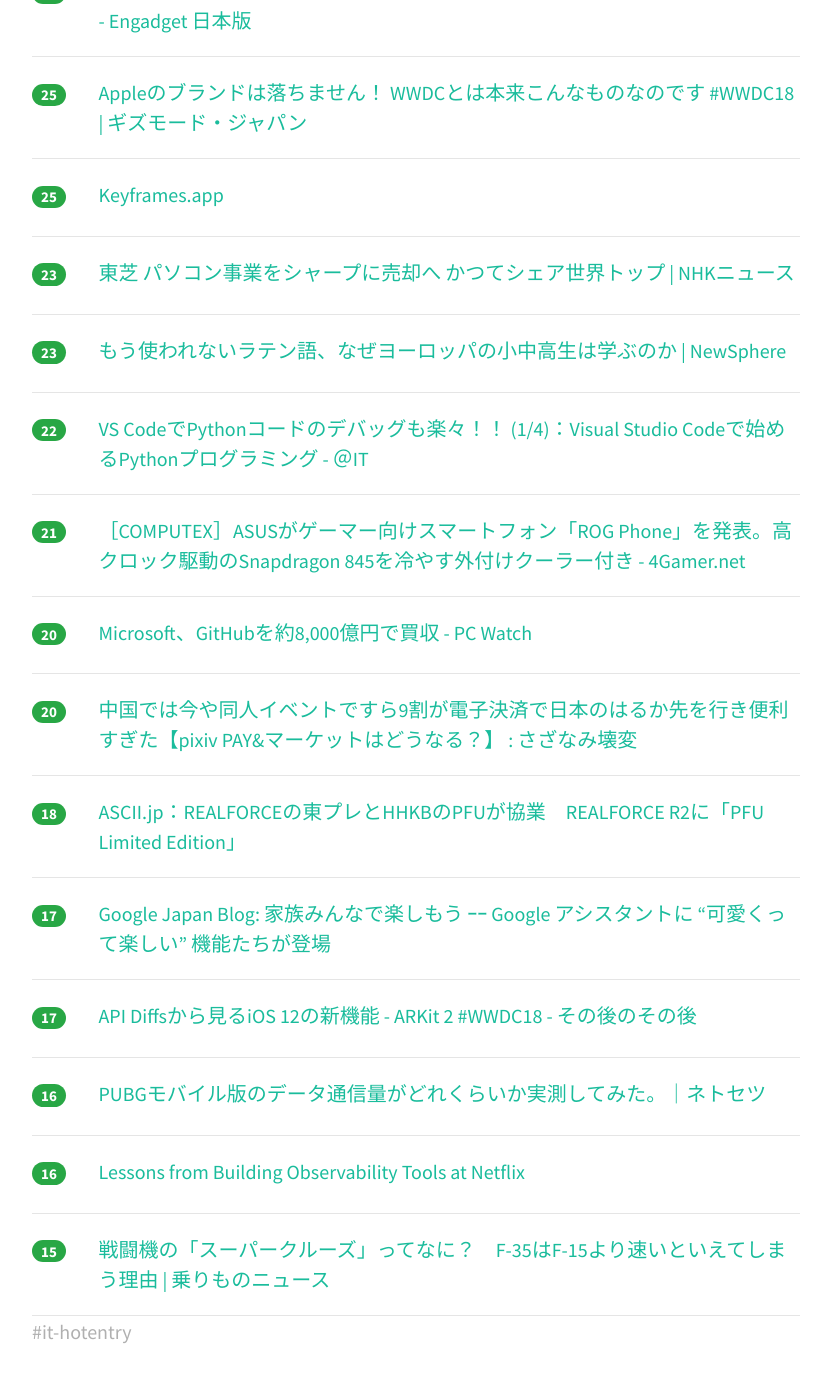
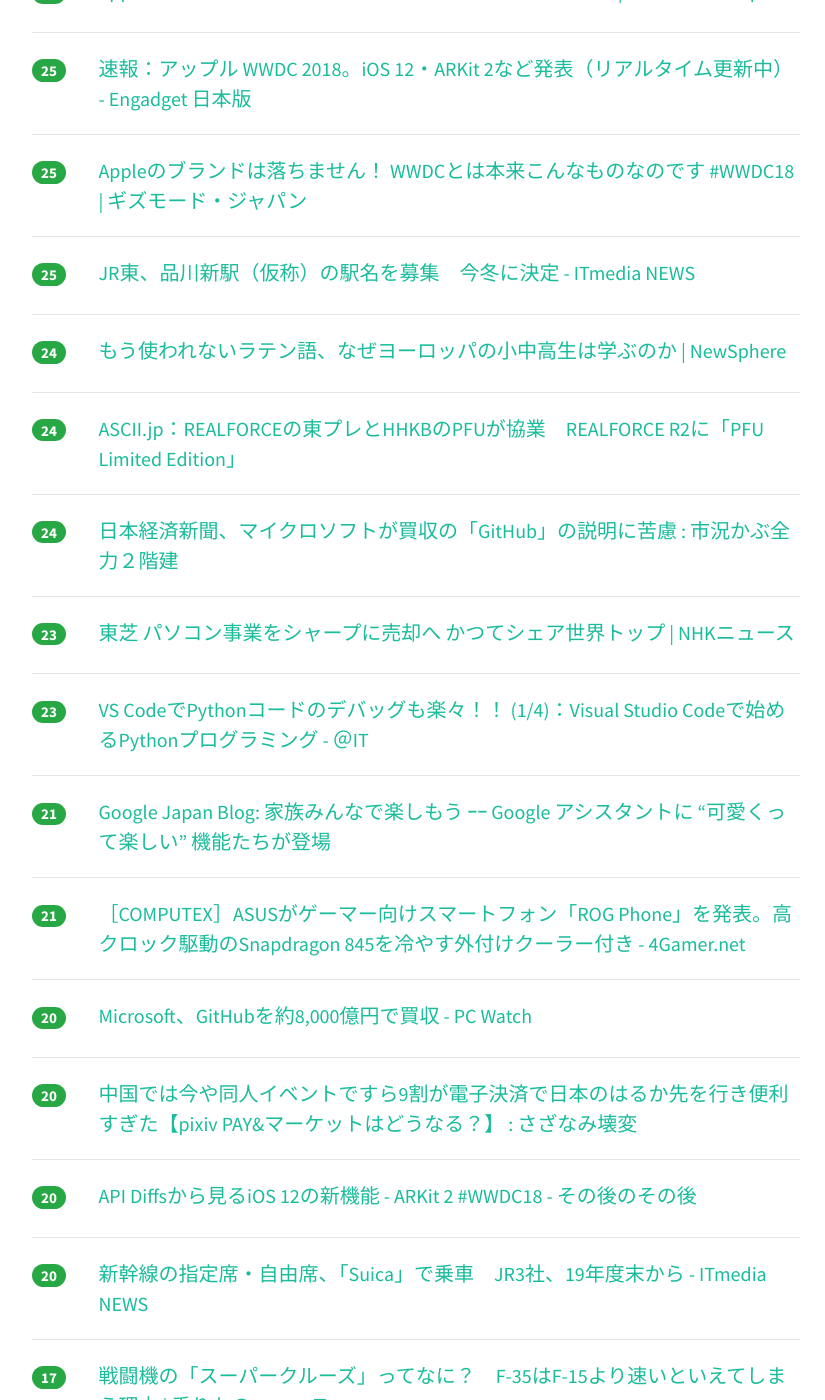
Before and after one commit to yatta47/hatena-matome-site, a Jekyll site: the page built from _posts/2018-06-05-hatena.md, in a window 1280 px wide and 1400 px high, scrolled down 3199 px. Shown: the whole window, without its empty margins (224-1049 px from the left). Built offline with Jekyll 4.4.1, drawn with Linux system fonts in a browser that asks for light colours; nearby versions of some CDN libraries; some of the changed text lies outside the part shown.

Commit message:
Updated 2018-06-05

```diff
--- a/_posts/2018-06-05-hatena.md
+++ b/_posts/2018-06-05-hatena.md
@@ -1,44 +1,54 @@
 ---
 layout: post
 title:  "2018-06-05 はてぶIT"
-date:   2018-06-05 17:01:06
+date:   2018-06-05 18:00:52
 tags: [it-hotentry]
 ---
-45 件のデータあり
+49 件のデータあり
 
 <hr><div class="row">
-<div class="col-1"><span class="badge badge-pill badge-success h2">498</span></div>
+<div class="col-1"><span class="badge badge-pill badge-success h2">504</span></div>
 <div class="col-11"><a href='https://www.nikkei.com/article/DGXMZO31366610V00C18A6FF8000/' target='_blank'>マイクロソフト、開発者向け共有サイト買収　8200億円　　：日本経済新聞</a></div>
 </div>
 <hr>
 <div class="row">
-<div class="col-1"><span class="badge badge-pill badge-success h2">157</span></div>
+<div class="col-1"><span class="badge badge-pill badge-success h2">159</span></div>
 <div class="col-11"><a href='https://www.nikkei.com/article/DGXMZO3136661005062018FF8000/' target='_blank'>マイクロソフト、設計図共有サイトを8200億円で買収　　：日本経済新聞</a></div>
 </div>
 <hr>
 <div class="row">
-<div class="col-1"><span class="badge badge-pill badge-success h2">140</span></div>
+<div class="col-1"><span class="badge badge-pill badge-success h2">141</span></div>
 <div class="col-11"><a href='https://www.gizmodo.jp/2018/06/wwdc18-apple-product.html' target='_blank'>WWDC18終了。本日発表された新製品まとめ | ギズモード・ジャパン</a></div>
 </div>
 <hr>
 <div class="row">
-<div class="col-1"><span class="badge badge-pill badge-success h2">124</span></div>
+<div class="col-1"><span class="badge badge-pill badge-success h2">135</span></div>
 <div class="col-11"><a href='https://www.buzzfeed.com/jp/yuikashima/apple2018wwdc' target='_blank'>ここがスゴいよiPhone＆iPadの新機能！ Apple発表会で発表されたこと、1分で説明します</a></div>
 </div>
 <hr>
 <div class="row">
-<div class="col-1"><span class="badge badge-pill badge-success h2">98</span></div>
+<div class="col-1"><span class="badge badge-pill badge-success h2">100</span></div>
 <div class="col-11"><a href='https://qiita.com/tamura__246/items/0c0df9f1a774ced07b0f' target='_blank'>バグだらけのWebアプリケーションをDjango 2（Python 3）で実装してみました</a></div>
 </div>
 <hr>
 <div class="row">
-<div class="col-1"><span class="badge badge-pill badge-success h2">94</span></div>
+<div class="col-1"><span class="badge badge-pill badge-success h2">96</span></div>
 <div class="col-11"><a href='http://www.cocoamocchi.com/entry/owabi' target='_blank'>拡散された記事についておわび - ここもちろぐ</a></div>
 </div>
 <hr>
 <div class="row">
-<div class="col-1"><span class="badge badge-pill badge-success h2">80</span></div>
+<div class="col-1"><span class="badge badge-pill badge-success h2">88</span></div>
+<div class="col-11"><a href='http://www.itmedia.co.jp/news/articles/1806/05/news069.html' target='_blank'>GitHubは「設計図共有サイト」？　日経記事の見出しが話題に　その後修正 - ITmedia NEWS</a></div>
+</div>
+<hr>
+<div class="row">
+<div class="col-1"><span class="badge badge-pill badge-success h2">85</span></div>
 <div class="col-11"><a href='https://dekiru.net/article/16609/' target='_blank'>【新機能】PC版「Googleフォト」がPWA化、まるでネイティブアプリに変身！ | できるネット</a></div>
+</div>
+<hr>
+<div class="row">
+<div class="col-1"><span class="badge badge-pill badge-success h2">82</span></div>
+<div class="col-11"><a href='https://kurasheep.com/dmca-mycase/' target='_blank'>噂の『DMCA悪用』によってブログ記事が検索結果から削除された話 | Kurasheep</a></div>
 </div>
 <hr>
 <div class="row">
@@ -47,13 +57,8 @@ tags: [it-hotentry]
 </div>
 <hr>
 <div class="row">
-<div class="col-1"><span class="badge badge-pill badge-success h2">79</span></div>
-<div class="col-11"><a href='http://www.itmedia.co.jp/news/articles/1806/05/news069.html' target='_blank'>GitHubは「設計図共有サイト」？　日経記事の見出しが話題に　その後修正 - ITmedia NEWS</a></div>
-</div>
-<hr>
-<div class="row">
-<div class="col-1"><span class="badge badge-pill badge-success h2">76</span></div>
-<div class="col-11"><a href='https://kurasheep.com/dmca-mycase/' target='_blank'>噂の『DMCA悪用』によってブログ記事が検索結果から削除された話 | Kurasheep</a></div>
+<div class="col-1"><span class="badge badge-pill badge-success h2">77</span></div>
+<div class="col-11"><a href='https://anond.hatelabo.jp/20180604223911' target='_blank'>DDD は間違いなくクソ</a></div>
 </div>
 <hr>
 <div class="row">
@@ -62,38 +67,38 @@ tags: [it-hotentry]
 </div>
 <hr>
 <div class="row">
-<div class="col-1"><span class="badge badge-pill badge-success h2">64</span></div>
-<div class="col-11"><a href='https://anond.hatelabo.jp/20180604223911' target='_blank'>DDD は間違いなくクソ</a></div>
+<div class="col-1"><span class="badge badge-pill badge-success h2">66</span></div>
+<div class="col-11"><a href='https://employment.en-japan.com/engineerhub/entry/2018/06/05/110000' target='_blank'>PWAで表示速度が2倍に！ スピード改善を妥協しない日経電子版に学ぶ、PWAのメリット＆デメリット - エンジニアHub｜若手Webエンジニアのキャリアを考える！</a></div>
 </div>
 <hr>
 <div class="row">
-<div class="col-1"><span class="badge badge-pill badge-success h2">54</span></div>
+<div class="col-1"><span class="badge badge-pill badge-success h2">59</span></div>
+<div class="col-11"><a href='https://pc.watch.impress.co.jp/docs/news/1125655.html' target='_blank'>Apple、“ダークモード”搭載の「macOS Mojave」 - PC Watch</a></div>
+</div>
+<hr>
+<div class="row">
+<div class="col-1"><span class="badge badge-pill badge-success h2">55</span></div>
 <div class="col-11"><a href='https://www.publickey1.jp/blog/18/go135000boltzenginepr.html' target='_blank'>Go言語で並列性を高めて高速化を実現、サーバ1台で秒間3万5000通のプッシュ通知を実行する「BoltzEngine」［PR］ － Publickey</a></div>
 </div>
 <hr>
 <div class="row">
-<div class="col-1"><span class="badge badge-pill badge-success h2">54</span></div>
-<div class="col-11"><a href='https://pc.watch.impress.co.jp/docs/news/1125655.html' target='_blank'>Apple、“ダークモード”搭載の「macOS Mojave」 - PC Watch</a></div>
-</div>
-<hr>
-<div class="row">
-<div class="col-1"><span class="badge badge-pill badge-success h2">52</span></div>
+<div class="col-1"><span class="badge badge-pill badge-success h2">53</span></div>
 <div class="col-11"><a href='https://anond.hatelabo.jp/20180605012358' target='_blank'>勉強会にマルチ来るのやめてほしい。</a></div>
 </div>
 <hr>
 <div class="row">
-<div class="col-1"><span class="badge badge-pill badge-success h2">49</span></div>
-<div class="col-11"><a href='https://employment.en-japan.com/engineerhub/entry/2018/06/05/110000' target='_blank'>PWAで表示速度が2倍に！ スピード改善を妥協しない日経電子版に学ぶ、PWAのメリット＆デメリット - エンジニアHub｜若手Webエンジニアのキャリアを考える！</a></div>
-</div>
-<hr>
-<div class="row">
-<div class="col-1"><span class="badge badge-pill badge-success h2">44</span></div>
+<div class="col-1"><span class="badge badge-pill badge-success h2">48</span></div>
 <div class="col-11"><a href='https://www.gizmodo.jp/2018/06/all-about-wwdc-2018.html' target='_blank'>WWDC 2018まとめ：発表された12のコト | ギズモード・ジャパン</a></div>
 </div>
 <hr>
 <div class="row">
-<div class="col-1"><span class="badge badge-pill badge-success h2">41</span></div>
+<div class="col-1"><span class="badge badge-pill badge-success h2">42</span></div>
 <div class="col-11"><a href='https://archive.fo/osbQf' target='_blank'>archive.is</a></div>
+</div>
+<hr>
+<div class="row">
+<div class="col-1"><span class="badge badge-pill badge-success h2">39</span></div>
+<div class="col-11"><a href='https://togetter.com/li/1233946' target='_blank'>ハリウッドとかのアジア系女性キャラに派手色メッシュが入りがちなのは何故？ - Togetter</a></div>
 </div>
 <hr>
 <div class="row">
@@ -102,8 +107,8 @@ tags: [it-hotentry]
 </div>
 <hr>
 <div class="row">
-<div class="col-1"><span class="badge badge-pill badge-success h2">36</span></div>
-<div class="col-11"><a href='https://togetter.com/li/1233946' target='_blank'>ハリウッドとかのアジア系女性キャラに派手色メッシュが入りがちなのは何故？ - Togetter</a></div>
+<div class="col-1"><span class="badge badge-pill badge-success h2">35</span></div>
+<div class="col-11"><a href='https://natfriedman.github.io/hello/' target='_blank'>👋 Hello, GitHub | @natfriedman</a></div>
 </div>
 <hr>
 <div class="row">
@@ -113,22 +118,17 @@ tags: [it-hotentry]
 <hr>
 <div class="row">
 <div class="col-1"><span class="badge badge-pill badge-success h2">34</span></div>
-<div class="col-11"><a href='https://natfriedman.github.io/hello/' target='_blank'>👋 Hello, GitHub | @natfriedman</a></div>
+<div class="col-11"><a href='https://webkit.org/blog/8311/intelligent-tracking-prevention-2-0/' target='_blank'>Intelligent Tracking Prevention 2.0 | WebKit</a></div>
 </div>
 <hr>
 <div class="row">
 <div class="col-1"><span class="badge badge-pill badge-success h2">33</span></div>
-<div class="col-11"><a href='https://webkit.org/blog/8311/intelligent-tracking-prevention-2-0/' target='_blank'>Intelligent Tracking Prevention 2.0 | WebKit</a></div>
+<div class="col-11"><a href='http://gihyo.jp/news/nr/2018/06/0501' target='_blank'>オープンソースの「ゼロサムゲーム」に終止符？ ―MicrosoftがGitHubを75億ドルで買収：ニュースリリース｜gihyo.jp … 技術評論社</a></div>
 </div>
 <hr>
 <div class="row">
 <div class="col-1"><span class="badge badge-pill badge-success h2">29</span></div>
 <div class="col-11"><a href='https://forest.watch.impress.co.jp/docs/news/1125646.html' target='_blank'>Microsoft、プロジェクトホスティングサービス“GitHub”を75億米ドルで買収 - 窓の杜</a></div>
-</div>
-<hr>
-<div class="row">
-<div class="col-1"><span class="badge badge-pill badge-success h2">29</span></div>
-<div class="col-11"><a href='http://gihyo.jp/news/nr/2018/06/0501' target='_blank'>オープンソースの「ゼロサムゲーム」に終止符？ ―MicrosoftがGitHubを75億ドルで買収：ニュースリリース｜gihyo.jp … 技術評論社</a></div>
 </div>
 <hr>
 <div class="row">
@@ -139,6 +139,11 @@ tags: [it-hotentry]
 <div class="row">
 <div class="col-1"><span class="badge badge-pill badge-success h2">28</span></div>
 <div class="col-11"><a href='http://twitter.com/nikkei/status/1003667192020267008' target='_blank'>日本経済新聞 電子版さんのツイート: "マイクロソフト、設計図共有サイトを8200億円で買収 https://t.co/uSKGDLK6ve"</a></div>
+</div>
+<hr>
+<div class="row">
+<div class="col-1"><span class="badge badge-pill badge-success h2">28</span></div>
+<div class="col-11"><a href='https://keyframes.app/' target='_blank'>Keyframes.app</a></div>
 </div>
 <hr>
 <div class="row">
@@ -168,7 +173,22 @@ tags: [it-hotentry]
 <hr>
 <div class="row">
 <div class="col-1"><span class="badge badge-pill badge-success h2">25</span></div>
-<div class="col-11"><a href='https://keyframes.app/' target='_blank'>Keyframes.app</a></div>
+<div class="col-11"><a href='http://www.itmedia.co.jp/news/articles/1806/05/news117.html' target='_blank'>JR東、品川新駅（仮称）の駅名を募集　今冬に決定 - ITmedia NEWS</a></div>
+</div>
+<hr>
+<div class="row">
+<div class="col-1"><span class="badge badge-pill badge-success h2">24</span></div>
+<div class="col-11"><a href='https://newsphere.jp/national/20180604-2/' target='_blank'>もう使われないラテン語、なぜヨーロッパの小中高生は学ぶのか | NewSphere</a></div>
+</div>
+<hr>
+<div class="row">
+<div class="col-1"><span class="badge badge-pill badge-success h2">24</span></div>
+<div class="col-11"><a href='http://ascii.jp/elem/000/001/688/1688172/' target='_blank'>ASCII.jp：REALFORCEの東プレとHHKBのPFUが協業　REALFORCE R2に「PFU Limited Edition」</a></div>
+</div>
+<hr>
+<div class="row">
+<div class="col-1"><span class="badge badge-pill badge-success h2">24</span></div>
+<div class="col-11"><a href='http://kabumatome.doorblog.jp/archives/65920367.html' target='_blank'>日本経済新聞、マイクロソフトが買収の「GitHub」の説明に苦慮 : 市況かぶ全力２階建</a></div>
 </div>
 <hr>
 <div class="row">
@@ -178,12 +198,12 @@ tags: [it-hotentry]
 <hr>
 <div class="row">
 <div class="col-1"><span class="badge badge-pill badge-success h2">23</span></div>
-<div class="col-11"><a href='https://newsphere.jp/national/20180604-2/' target='_blank'>もう使われないラテン語、なぜヨーロッパの小中高生は学ぶのか | NewSphere</a></div>
+<div class="col-11"><a href='http://www.atmarkit.co.jp/ait/articles/1806/05/news023.html' target='_blank'>VS CodeでPythonコードのデバッグも楽々！！ (1/4)：Visual Studio Codeで始めるPythonプログラミング - ＠IT</a></div>
 </div>
 <hr>
 <div class="row">
-<div class="col-1"><span class="badge badge-pill badge-success h2">22</span></div>
-<div class="col-11"><a href='http://www.atmarkit.co.jp/ait/articles/1806/05/news023.html' target='_blank'>VS CodeでPythonコードのデバッグも楽々！！ (1/4)：Visual Studio Codeで始めるPythonプログラミング - ＠IT</a></div>
+<div class="col-1"><span class="badge badge-pill badge-success h2">21</span></div>
+<div class="col-11"><a href='https://japan.googleblog.com/2018/06/google-assistant-kazoku.html' target='_blank'>Google Japan Blog: 家族みんなで楽しもう ｰｰ Google アシスタントに “可愛くって楽しい” 機能たちが登場</a></div>
 </div>
 <hr>
 <div class="row">
@@ -202,18 +222,18 @@ tags: [it-hotentry]
 </div>
 <hr>
 <div class="row">
-<div class="col-1"><span class="badge badge-pill badge-success h2">18</span></div>
-<div class="col-11"><a href='http://ascii.jp/elem/000/001/688/1688172/' target='_blank'>ASCII.jp：REALFORCEの東プレとHHKBのPFUが協業　REALFORCE R2に「PFU Limited Edition」</a></div>
+<div class="col-1"><span class="badge badge-pill badge-success h2">20</span></div>
+<div class="col-11"><a href='http://shu223.hatenablog.com/entry/2018/06/05/115031' target='_blank'>API Diffsから見るiOS 12の新機能 - ARKit 2 #WWDC18 - その後のその後</a></div>
+</div>
+<hr>
+<div class="row">
+<div class="col-1"><span class="badge badge-pill badge-success h2">20</span></div>
+<div class="col-11"><a href='http://www.itmedia.co.jp/news/articles/1806/05/news115.html' target='_blank'>新幹線の指定席・自由席、「Suica」で乗車　JR3社、19年度末から - ITmedia NEWS</a></div>
 </div>
 <hr>
 <div class="row">
 <div class="col-1"><span class="badge badge-pill badge-success h2">17</span></div>
-<div class="col-11"><a href='https://japan.googleblog.com/2018/06/google-assistant-kazoku.html' target='_blank'>Google Japan Blog: 家族みんなで楽しもう ｰｰ Google アシスタントに “可愛くって楽しい” 機能たちが登場</a></div>
-</div>
-<hr>
-<div class="row">
-<div class="col-1"><span class="badge badge-pill badge-success h2">17</span></div>
-<div class="col-11"><a href='http://shu223.hatenablog.com/entry/2018/06/05/115031' target='_blank'>API Diffsから見るiOS 12の新機能 - ARKit 2 #WWDC18 - その後のその後</a></div>
+<div class="col-11"><a href='https://trafficnews.jp/post/80445' target='_blank'>戦闘機の「スーパークルーズ」ってなに？　F-35はF-15より速いといえてしまう理由 | 乗りものニュース</a></div>
 </div>
 <hr>
 <div class="row">
@@ -227,7 +247,7 @@ tags: [it-hotentry]
 </div>
 <hr>
 <div class="row">
-<div class="col-1"><span class="badge badge-pill badge-success h2">15</span></div>
-<div class="col-11"><a href='https://trafficnews.jp/post/80445' target='_blank'>戦闘機の「スーパークルーズ」ってなに？　F-35はF-15より速いといえてしまう理由 | 乗りものニュース</a></div>
+<div class="col-1"><span class="badge badge-pill badge-success h2">16</span></div>
+<div class="col-11"><a href='https://togetter.com/li/1234174' target='_blank'>集英社の「画太郎ババァタワーバトル」が「どうぶつタワーバトル」に無許可でリリースされ物議を醸す - Togetter</a></div>
 </div>
 <hr>
```
